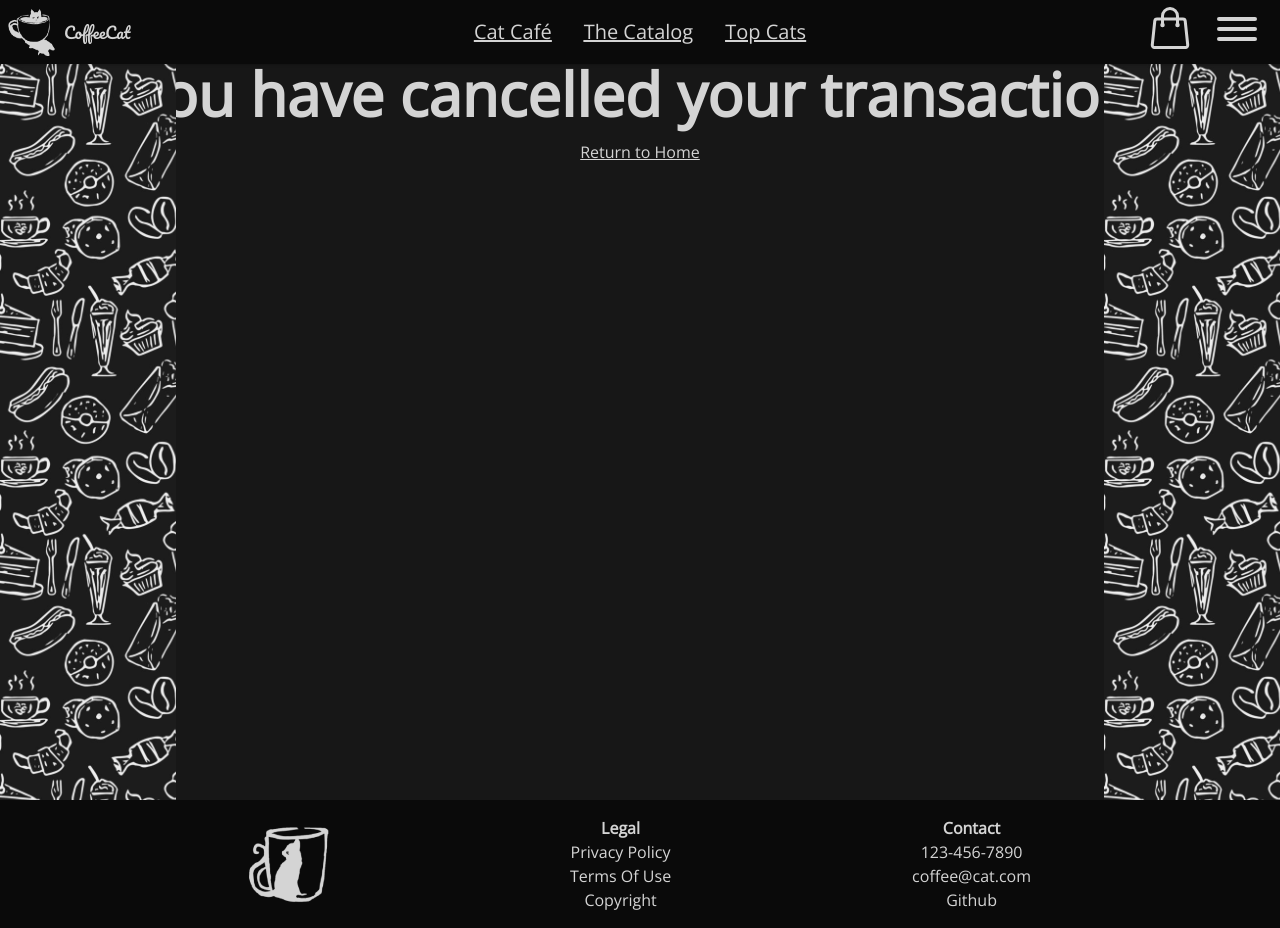
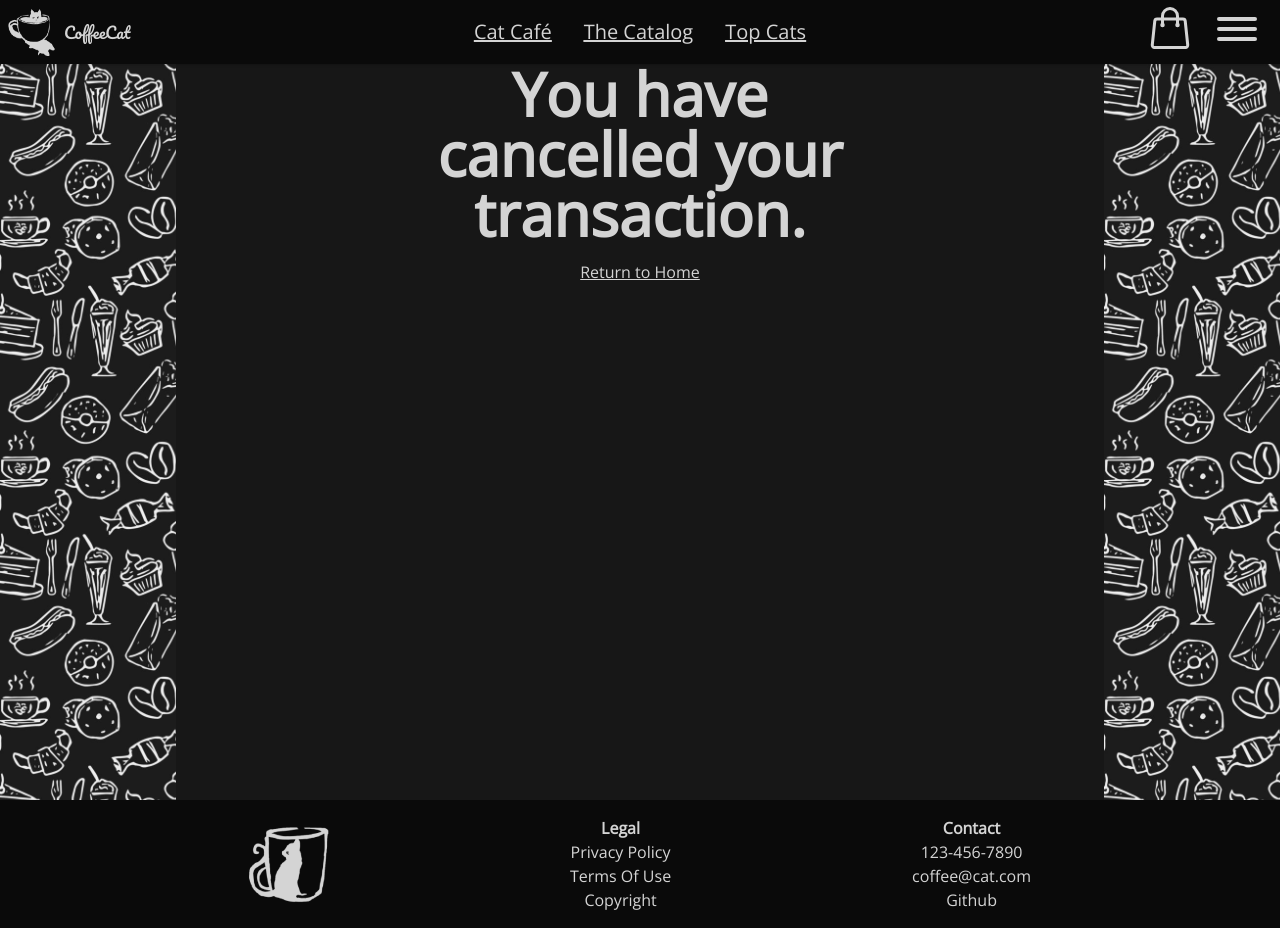
Before and after one commit to joayo13/coffeecat, a React (Create React App) app: page /cancel in a window 1280 px wide. Built offline with nearby package versions, Linux system fonts and the light colour scheme.

Commit message:
ensured nice text wrap with canvel and csuccess pages

```diff
--- a/package.json
+++ b/package.json
@@ -34,7 +34,6 @@
   },
   "devDependencies": {
     "@babel/plugin-transform-private-property-in-object": "^7.24.7",
-    "eslint-plugin-react": "^7.34.3",
     "tailwindcss": "^3.3.3"
   }
 }
--- a/src/pages/Cancel.js
+++ b/src/pages/Cancel.js
@@ -3,7 +3,7 @@ import { Link } from 'react-router-dom'
 
 function Cancel() {
   return (
-    <div className='text-neutral-300 text-center h-screen pt-16'>
+    <div className='text-neutral-300 text-center h-screen max-w-lg mx-auto pt-16'>
       <strong className='text-3xl md:text-6xl'>You have cancelled your transaction.</strong>
       <Link className='underline block py-4' to='/'>Return to Home</Link>
       <div className="absolute hidden xl:block right-0 top-0 w-44 h-full side-banner"></div>
--- a/src/pages/Checkout.js
+++ b/src/pages/Checkout.js
@@ -33,7 +33,6 @@ function Checkout({cartUpdated, setCartUpdated}) {
     })
     .then(({ url }) => {
       window.location = url
-      console.log(url)
     })
     .catch(e => {
       console.error(e)
--- a/src/pages/Success.js
+++ b/src/pages/Success.js
@@ -3,7 +3,7 @@ import { Link } from 'react-router-dom'
 
 function Success() {
   return (
-    <div className='text-neutral-300 text-center h-screen pt-16'>
+    <div className='text-neutral-300 text-center h-screen max-w-lg mx-auto pt-16'>
       <strong className='text-6xl'>Test Transaction Successful.</strong>
       <Link className='underline block py-4' to='/'>Return to Home</Link>
       <div className="absolute hidden xl:block right-0 top-0 w-44 h-full side-banner"></div>
```
